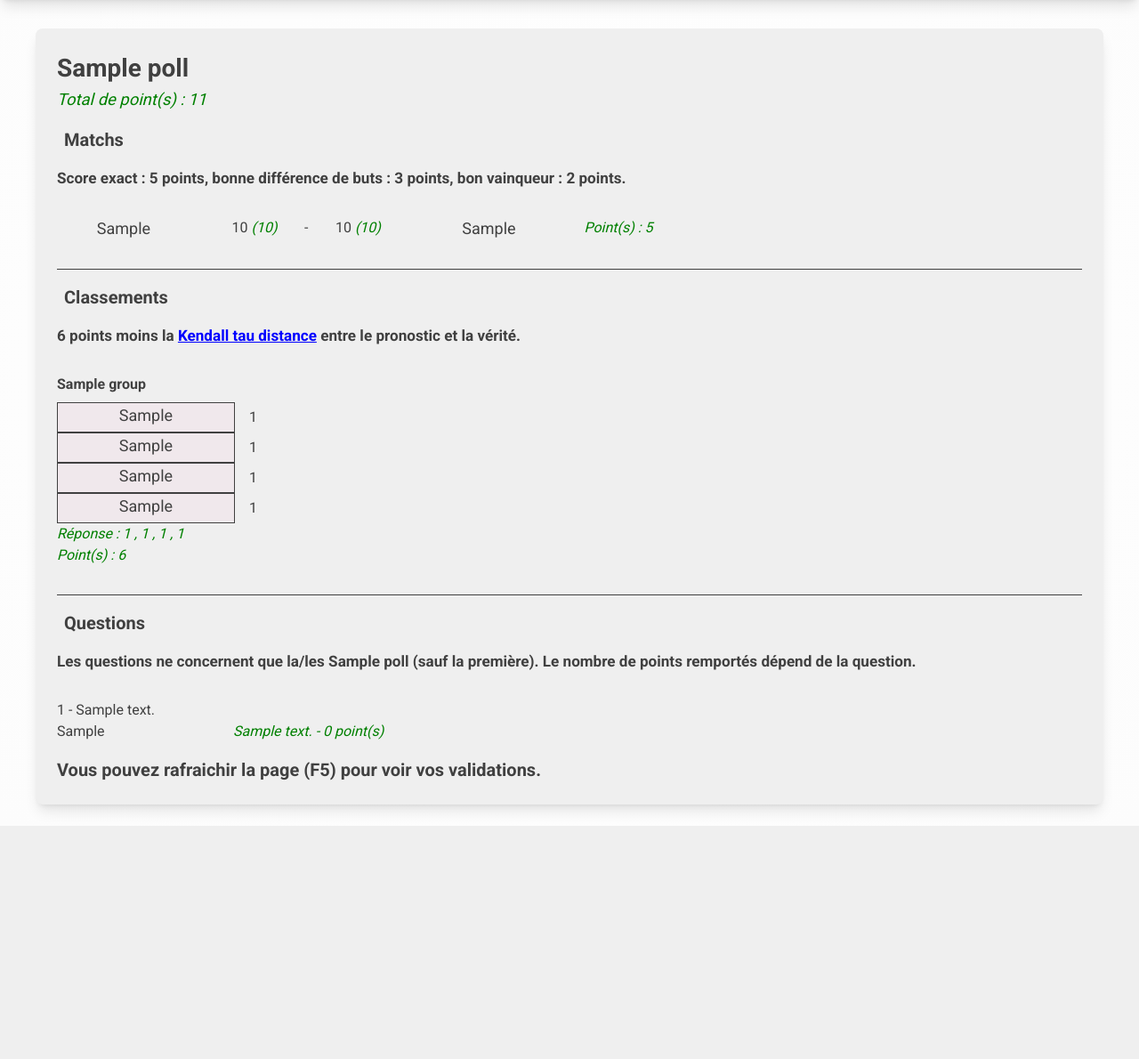
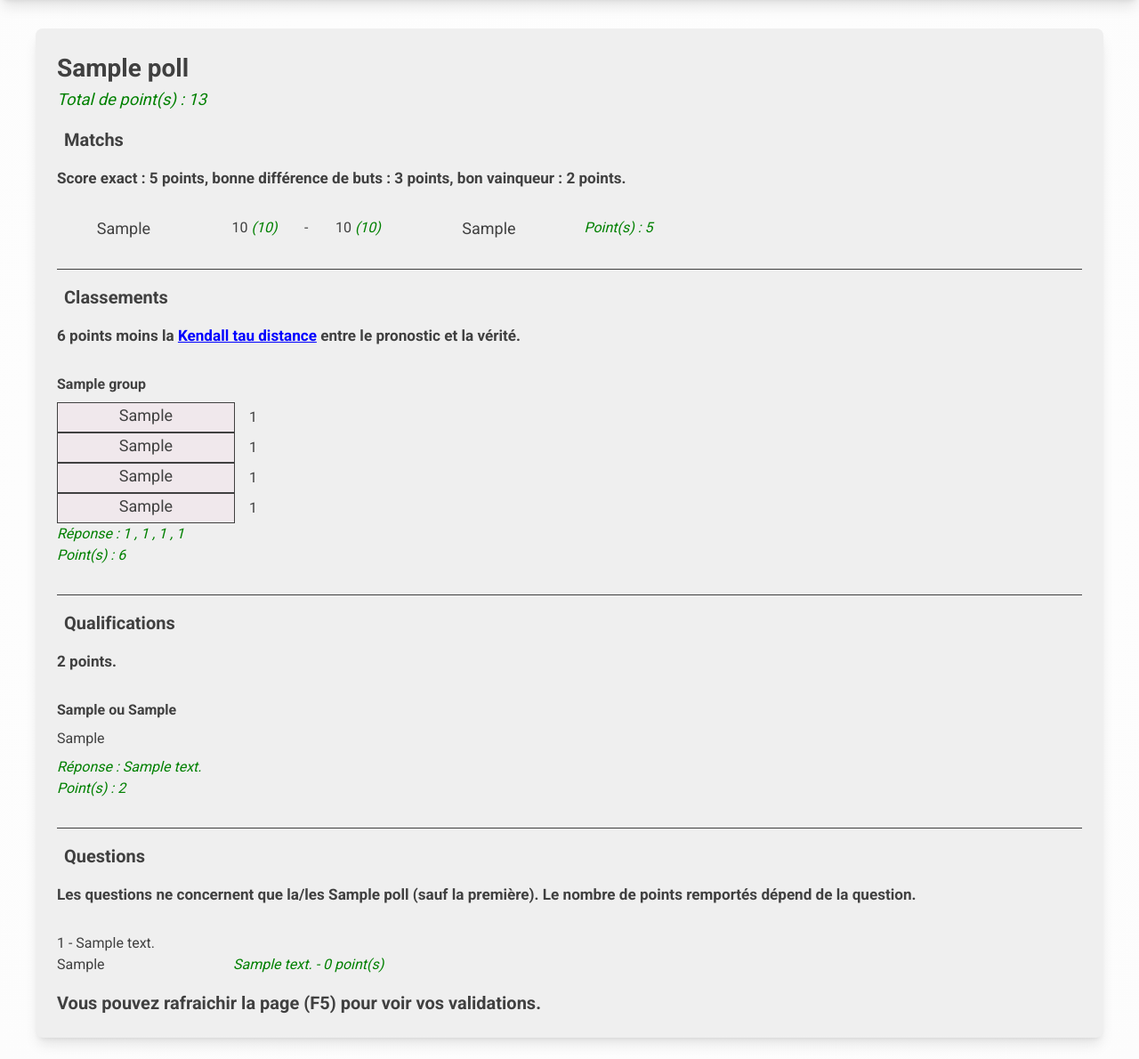
Before and after one commit to GodartVincent/CDM2022Prono, a Django app: page /poll/1/ in a window 1280 px wide. Shown: the part 80-1270 px from the top of the page at 89% size. Before the commit the page ends 1008 px from the top, so only its background shows below. Run offline with Django 4.2, Linux system fonts and the light colour scheme; a user stored in the database is signed in; tables that the repository leaves empty hold one stand-in row (values such as "Sample post"); parts of the project's set-up code (start-up, migrations or seed data) failed here and were passed over.

Commit message:
add qualifications

```diff
--- a/prono/polls/models.py
+++ b/prono/polls/models.py
@@ -86,6 +86,38 @@ class QuestionChoice(models.Model):
         return self.choice
 
 
+class Qualif(models.Model):
+    squad_1 = models.CharField(max_length=20)
+    squad_2 = models.CharField(max_length=20)
+
+    answer = models.CharField(max_length=20, default="None")
+
+    pub_date = models.DateTimeField("date published")
+
+    poll = models.ForeignKey(Poll, on_delete=models.CASCADE, null=True)
+
+    def isPronoOver(self):
+        return self.pub_date - timezone.now() < timedelta(minutes=10)
+
+    def __str__(self):
+        return self.squad_1 + " ou " + self.squad_2
+
+
+class QualifChoice(models.Model):
+    qualif = models.ForeignKey(Qualif, on_delete=models.CASCADE)
+
+    choice = models.CharField(max_length=20, default="None")
+
+    points = models.IntegerField(default=0)
+
+    user = models.ForeignKey(User, on_delete=models.CASCADE, blank=True, null=True)
+
+    def __str__(self):
+        if self.choice != "None":
+            return str(self.choice)
+        return "Pas encore pronostiqué."
+
+
 class Group(models.Model):
     group_name = models.CharField(max_length=30)
     squad_1 = models.CharField(max_length=20)
--- a/prono/polls/static/polls/style.css
+++ b/prono/polls/static/polls/style.css
@@ -322,6 +322,64 @@ a {
 /* ==================================================== */
 /* ==================================================== */
 
+.qualifs {
+  display: flex;
+  gap: 1.5rem 1.5rem;
+  flex-wrap: wrap;
+}
+
+.qualif {
+  width: 200px;
+}
+
+.qualif__string {
+  margin-bottom: 0.5rem;
+  font-weight: 600;
+}
+
+.qualif__input {
+  display: flex;
+  gap: 1rem;
+  margin-bottom: 0.5rem;
+}
+
+.qualif__choice {
+  display: flex;
+  gap: 1rem;
+  margin-bottom: 0.5rem;
+}
+
+.qualif__squad {
+  width: 200px;
+  height: 34px;
+  font-size: 1.125em;
+  text-align: center;
+  border: 1px solid var(--main-text-color);
+  background-color: var(--main-bg-color-100);
+}
+
+.qualif__form {
+  display: flex;
+  flex-direction: column;
+  justify-content: center;
+  gap: 1rem;
+}
+
+.qualif__submit {
+  display: flex;
+}
+
+.qualif__result {
+  display: inline-block;
+  font-weight: normal;
+  font-style: italic;
+  width: 180px;
+  color: green;
+}
+
+/* ==================================================== */
+/* ==================================================== */
+
 .matchs {
   display: flex;
   flex-direction: column;
--- a/prono/polls/templates/polls/detailPoll.html
+++ b/prono/polls/templates/polls/detailPoll.html
@@ -36,6 +36,23 @@
     </div>
     {% endif %}
 
+    {% if isQualif %}
+    <div class="poll__section poll__section--not-last">
+      <div class="poll__title">
+        <i class="fa-solid fa-ranking-star poll__icon"></i>
+        <h2 class="poll__title-text">{{"Qualifications"}}</h2>
+      </div>
+      <div class="poll__point_definition">
+        {{"2 points."}}
+      </div>
+      <div class='qualifs'>
+        {% for qualif, point in qualifs %}
+          {% include 'polls/pronosticQualif.html' %}
+        {% endfor %}
+      </div>
+    </div>
+    {% endif %}
+
     <div class="poll__section">
       <div class="poll__title">
         <i class="fa-solid fa-circle-question poll__icon"></i>
--- /dev/null
+++ b/prono/polls/templates/polls/pronosticQualif.html
@@ -0,0 +1,46 @@
+<div class="qualif">
+  <div class="qualif__string">
+    {{ qualif }}
+  </div>
+    {% if qualif.isPronoOver%}
+      <div class="qualif__choice">
+        {{ qualif.prono }}
+      </div>
+    {% else %}
+      <div class="qualif__form">
+        <form action="{% url 'polls:pronosticQualif' qualif.id %}" name="qualif{{ forloop.counter }}" method="post">
+          {% csrf_token %}
+          <div class="qualif__team">
+            <div class="qualif__input">
+              <select name="prono" id="qualif" required="required">
+                <option value="{{qualif.squad_1}}" {% if qualif.prono == "{{qualif.squad_1}}" %} selected="selected" {% endif %}>{{qualif.squad_1}}</option>
+                <option value="{{qualif.squad_2}}" {% if qualif.prono == "{{qualif.squad_2}}" %} selected="selected" {% endif %}>{{qualif.squad_2}}</option>
+              </select>
+            </div>
+          </div>
+        <div class="qualif__submit">
+          <button type="submit" class="button">
+            {% if qualif.isfilled %}Mettre à jour
+            {% else %}
+              Valider
+            {% endif %}
+          </button>
+        </div>
+      </form>
+      </div>
+    {% endif %}
+
+  {% if qualif.answer != "None" %}
+    <div class="qualif__result">
+      {{"Réponse : " }}
+      {{ qualif.answer }}
+      {% if qualif.isfilled %}
+        <div class="points">
+          {{ "Point(s) : "}}
+          {{ point }}
+        </div>
+      {% endif %}
+    </div>
+  {% endif %}
+
+</div>
--- a/prono/polls/urls.py
+++ b/prono/polls/urls.py
@@ -10,4 +10,5 @@ urlpatterns = [
     path('<int:match_id>/pronosticMatch/', views.pronosticMatch, name='pronosticMatch'),
     path('<int:question_id>/pronosticQuestion/', views.pronosticQuestion, name='pronosticQuestion'),
     path('<int:group_id>/pronosticGroup/', views.pronosticGroup, name='pronosticGroup'),
+    path('<int:qualif_id>/pronosticQualif/', views.pronosticQualif, name='pronosticQualif'),
 ]
--- a/prono/polls/views.py
+++ b/prono/polls/views.py
@@ -3,6 +3,8 @@ from .models import (
     MatchChoice,
     Question,
     QuestionChoice,
+    Qualif,
+    QualifChoice,
     Group,
     GroupChoice,
     Poll,
@@ -140,6 +142,21 @@ def computeGroupScores(groups):
     return points
 
 
+def computeQualifScores(qualifs):
+    qualifNb = len(qualifs)
+    points = [0]*qualifNb
+    for questionIdx in range(qualifNb):
+        prono  = qualifs[questionIdx].prono
+        answer = qualifs[questionIdx].answer
+        questionPoints = 2
+        if prono is not None and len(prono) != 0\
+            and answer is not None and answer != "None" and len(answer) != 0\
+                and questionPoints is not None:
+            if answer.lower() in prono.lower() or prono.lower() in answer.lower():
+                points[questionIdx] = questionPoints
+    return points
+
+
 
 def detailPoll(request, poll_id):
     poll = get_object_or_404(Poll, pk=poll_id)
@@ -169,6 +186,13 @@ def detailPoll(request, poll_id):
     )
     groupScores = computeGroupScores(groups)
 
+    subquery = QualifChoice.objects.filter(qualif=OuterRef("pk"), user=request.user)
+    qualifs = poll.qualif_set.all().order_by("pub_date").annotate(
+        isfilled=Exists(subquery),
+        prono=subquery.values("choice"),
+    )
+    qualifScores = computeQualifScores(qualifs)
+
     return render(
         request,
         "polls/detailPoll.html",
@@ -177,8 +201,10 @@ def detailPoll(request, poll_id):
             "matchs"    : zip(matchs   , matchScores),
             "questions" : zip(questions, questionScores),
             "groups"    : zip(groups   , groupScores),
-            "totalScore": sum(matchScores)+sum(questionScores)+sum(groupScores),
+            "qualifs"    : zip(qualifs  , qualifScores),
+            "totalScore": sum(matchScores)+sum(questionScores)+sum(groupScores)+sum(qualifScores),
             "isGroup"   : len(groups) > 0,
+            "isQualif"  : len(qualifs) > 0,
         },
     )
 
@@ -267,6 +293,30 @@ def pronosticGroup(request, group_id):
             return HttpResponse("<script>history.back();</script>")
 
 
+def pronosticQualif(request, qualif_id):
+    if request.method == "POST":
+        qualif = get_object_or_404(Qualif, pk=qualif_id)
+        if qualif.isPronoOver():
+            # Redisplay the match pronosticing form.
+            return detailPoll(request, qualif.poll.pk)
+        try:
+            qualifChoice = qualif.qualifchoice_set.get(user_id=request.user)
+        except (KeyError, QualifChoice.DoesNotExist):
+            qualifChoice = qualif.qualifchoice_set.create(user=request.user)
+
+        try:
+            qualifChoice.choice = request.POST.getlist("prono")[0]
+        except (ValueError):
+            # Redisplay the qualif pronosticing form.
+            return detailPoll(request, qualif.poll.pk)
+        else:
+            qualifChoice.save()
+            # Always return an HttpResponseRedirect after successfully dealing
+            # with POST data. This prevents data from being posted twice if a
+            # user hits the Back button.
+            return HttpResponse("<script>history.back();</script>")
+
+
 # def results(_, match_id):
 #     response = "Vous regardez les résultats du match %s."
 #     return HttpResponse(response % match_id)
```
Also changed, not shown: prono/polls/admin.py (+9 -1 lines), prono/polls/migrations/0012_qualif_qualifchoice.py (added).
